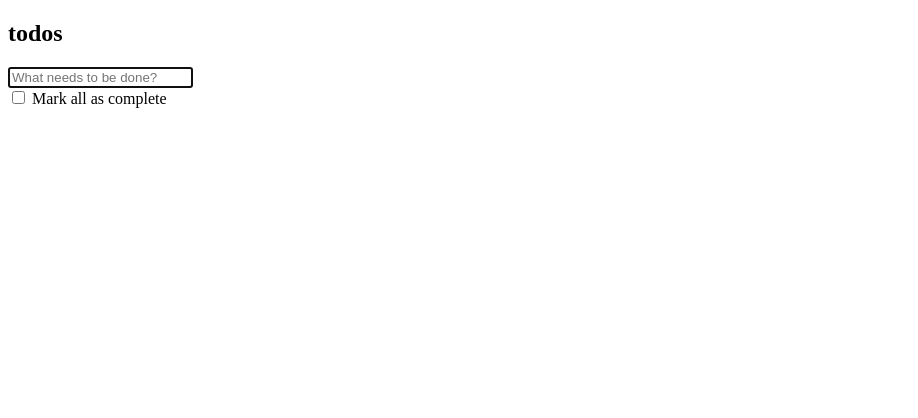
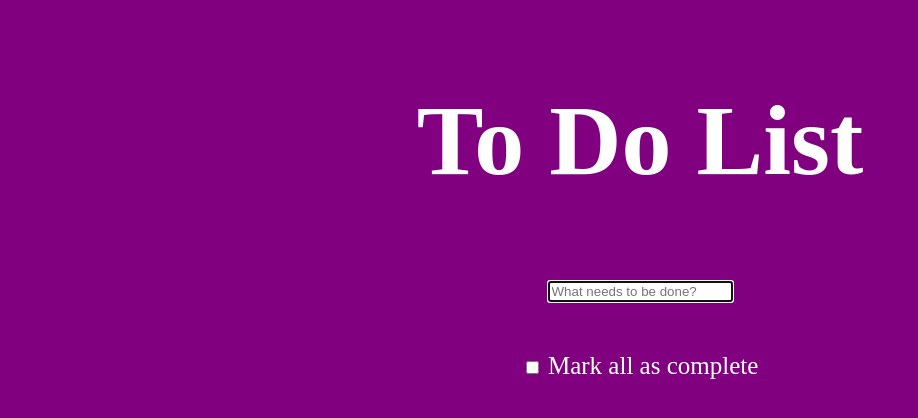
Before and after one commit to Aymeric31/todoswitch, a website: page index.html in a window 1280 px wide. Shown: the whole page, without its empty margins (0-918 px from the left). Drawn offline with nearby package versions, Linux system fonts and the light colour scheme.

Commit message:
thibault

```diff
--- a/css/style.css
+++ b/css/style.css
@@ -0,0 +1,16 @@
+body{
+	text-align: center;
+	background-color: purple;
+}
+
+h1{
+	color: white;
+	font-size: 100px;
+}
+
+#main{
+
+	margin-top: 50px;
+	color: white;
+	font-size: 25px;
+}
--- a/index.html
+++ b/index.html
@@ -8,7 +8,7 @@
 <body>
 	<section id="todoapp">
 		<header id="header">
-			<h1>todos</h1>
+			<h1>To Do List</h1>
 			<input id="new-todo" placeholder="What needs to be done?" autofocus>
 		</header>
 		<section id="main">
@@ -17,6 +17,7 @@
 			<ul id="todo-list"></ul>
 		</section>
 		<footer id="footer"></footer>
+		<p> </p>
 	</section>
 	<script src="node_modules/jquery/dist/jquery.min.js"></script>
 	<script src="js/app.js"></script>
--- a/js/app.js
+++ b/js/app.js
@@ -1,3 +1,6 @@
+alert("Ouai c'est pas faux!")
+
+
 $(function ($){
 	"use strict";
 });
@@ -11,3 +14,7 @@ var util = {
 		var uudi = ""
 	}
 }
+
+
+$('#new-todo').keyup(function(e){
+	console.log("ça marche!")});
```
